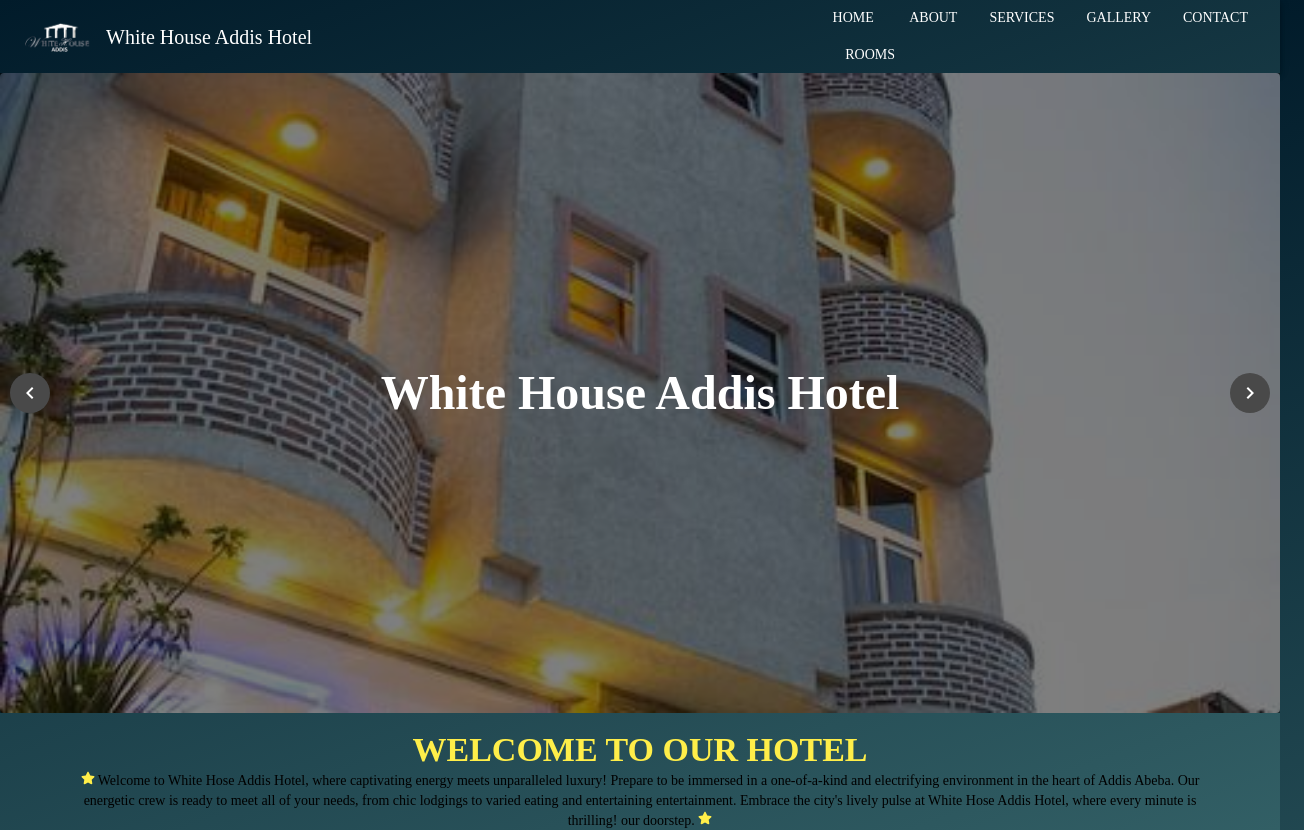
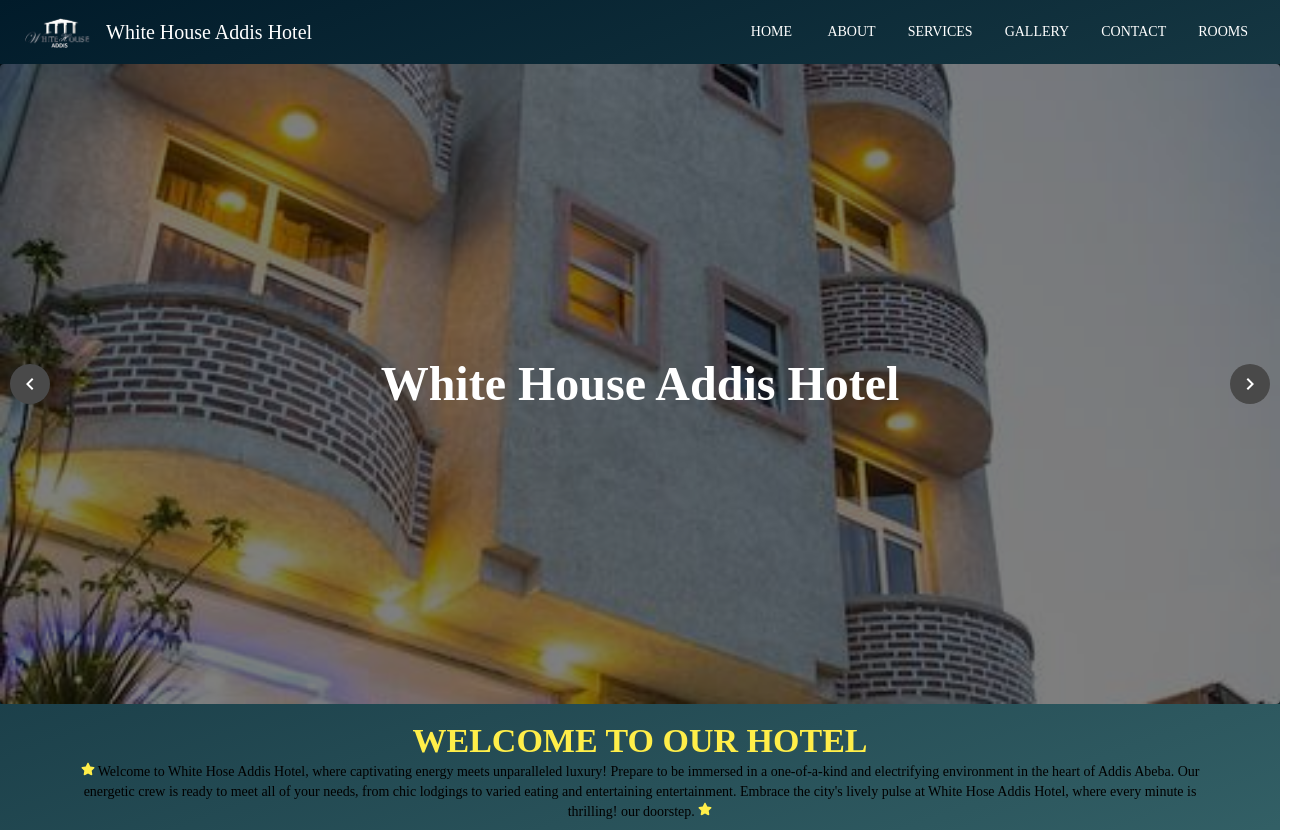
Before and after one commit to DawitSishu/whitehouse, a React (Vite) app: page / in a window 1280 px wide. Shown: the top 830 px of the page, 1304 px wide, since content can reach past the window. Built offline with nearby package versions, Linux system fonts and the light colour scheme; a web font is replaced by a local one.

Commit message:
navbar is now done i guess

```diff
--- a/src/Components/Home/index.jsx
+++ b/src/Components/Home/index.jsx
@@ -51,7 +51,7 @@
     window.scrollTo(0, 0);
   }, []);
   return (
-    <div>
+    <div style={{ overflowX: "hidden" }}>
       <Navbar />
       <Carou />
       <Grid pl={10} pr={10} pb={3} mt={2}>
--- a/src/Components/Navbar/index.jsx
+++ b/src/Components/Navbar/index.jsx
@@ -139,7 +139,7 @@
             direction="row"
             spacing={2}
             sx={{
-              display: isSmallScreen ? "none" : "block",
+              display: isSmallScreen ? "none" : "flex",
             }}
           >
             <Link to="/" style={{ textDecoration: "none", color: "inherit" }}>
@@ -287,55 +287,6 @@
             )}
           </List>
         </Drawer>
-        {/* <Drawer
-          variant="temporary"
-          anchor="right"
-          sx={{
-            width: "250px",
-            "& .MuiDrawer-paper": {
-              width: "250px",
-              backgroundColor: "#394757",
-            },
-          }}
-          open={sidebar}
-          onClose={showSidebar}
-        >
-          <List>
-            <ListItem>
-              <IconButton onClick={showSidebar}>
-                <AiIcons.AiOutlineClose color="#FFF" />
-              </IconButton>
-              <Typography align="center" color="#FFF" ml={3}>
-                White House Addis
-              </Typography>
-            </ListItem>
-            <Divider />
-            {SidebarData.map((item, index) => (
-              <Link
-                to={item.path}
-                style={{ textDecoration: "none", color: "inherit" }}
-                key={index}
-              >
-                <ListItem
-                  key={index}
-                  onClick={showSidebar}
-                  sx={{ "&:hover": { backgroundColor: "#bf3af0" } }}
-                >
-                  <ListItemButton alignItems="center">
-                    {item.icon}
-                    <ListItemText
-                      primary={item.title}
-                      sx={{
-                        textAlign: "center",
-                        fontSize: "26px !important",
-                      }}
-                    />
-                  </ListItemButton>
-                </ListItem>
-              </Link>
-            ))}
-          </List>
-        </Drawer> */}
       </nav>
     </div>
   );
```
